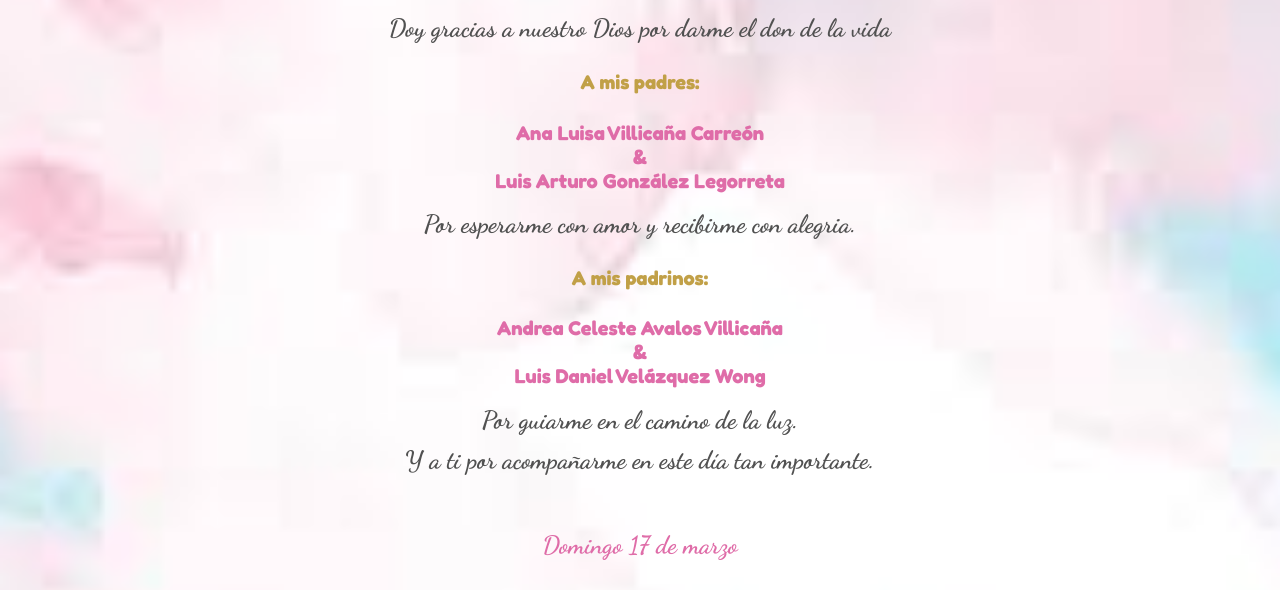
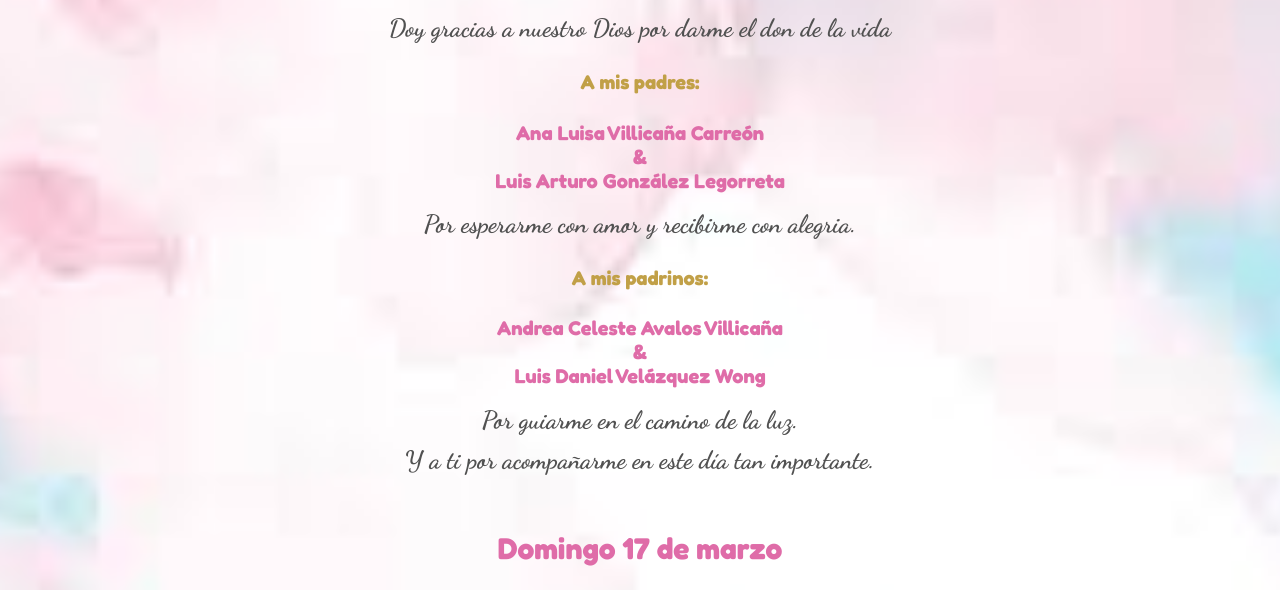
Before and after one commit to villicanadavid/Bautizo-Fer, a plain HTML site: page index.html in a window 1280 px wide. Shown: the part 362-952 px from the top of the page. Drawn offline with Linux system fonts and the light colour scheme.

Commit message:
Update styles.css

```diff
--- a/styles.css
+++ b/styles.css
@@ -72,8 +72,8 @@ a img{
     padding: 5px;
     margin: 5px;
     border-radius: 10px;
-    font-size: 25px;
-    font-family: "Dancing Script", cursive;
+    font-size: 30px;
+    font-family: "Fredoka", sans-serif;
     font-weight: bold;
     color: #DF6CA8;
 }
```
